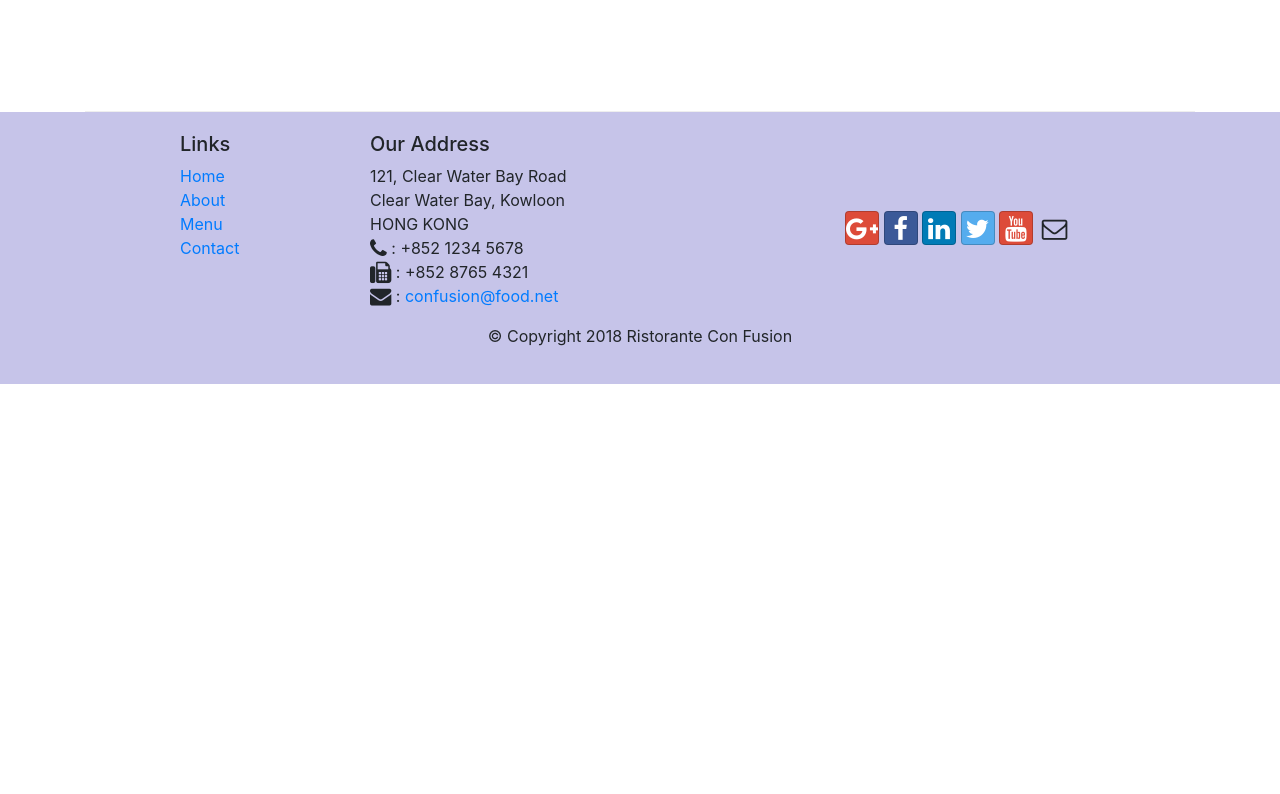
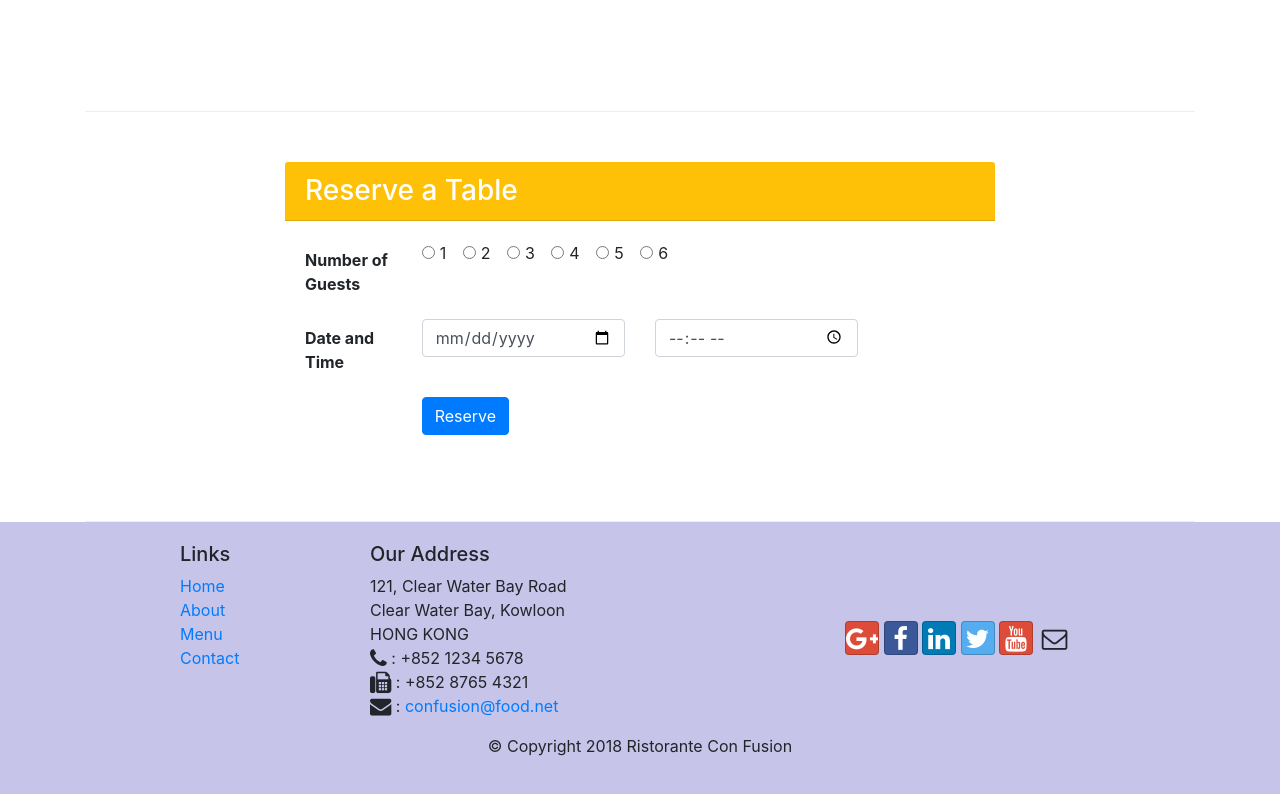
Before and after one commit to maanvendrasingh/frontend-framework, a website: page index.html in a window 1280 px wide. Shown: the part 1422-2216 px from the top of the page. Before the commit the page ends 1806 px from the top, so only its background shows below. Drawn offline with nearby package versions, Linux system fonts and the light colour scheme.

Commit message:
Assignment2

```diff
--- a/index.html
+++ b/index.html
@@ -43,8 +43,11 @@
                     <h1>Ristorante con Fusion</h1>
                     <p class="d-none d-sm-block">We take inspiration from the World's best cuisines, and create a unique fusion experience. Our lipsmacking creations will tickle your culinary senses!</p>
                 </div>
+                <div class="col-12 col-sm-3 align-self-center">
+                    <img src="img/logo.png" class="img-fluid" alt="logo">
+                </div>
                 <div class="col-12 col-sm align-self-center">
-                    <img src="img/logo.png" class="img-fluid" alt="logo">
+                    <a type="button" class="btn btn-warning btn-sm btn-block" href="#Reservetable">Reserve Table</a>
                 </div>
             </div>
         </div>
@@ -73,8 +76,14 @@
                 <h3>This Month's Promotions</h3>
             </div>
             <div class="col-12 col-sm col-md">
-                <h2>Weekend Grand Buffet</h2>
-                <p class="d-none d-sm-block">Featuring mouthwatering combinations with a choice of five different salads, six enticing appetizers, six main entrees and five choicest desserts. Free flowing bubbly and soft drinks. All for just $19.99 per person </p>
+               <div class="media">
+                    <div class="media-body">
+                        <h2 class="mt-0">Weekend Grand Buffet <span class="badge badge-danger">NEW</span></h2>
+                        <p class="d-none d-sm-block">Featuring mouthwatering combinations with a choice of five different salads, six enticing appetizers, six main entrees and five choicest desserts. Free flowing bubbly and soft drinks. All for just $19.99 per person </p>
+                    </div>
+                    <img src="img/buffet.png" alt="Buffet"
+                    class="d-flex ml-3 img-thumbnail align-self-center">
+                </div>
             </div>
         </div>
 
@@ -93,6 +102,73 @@
                     </div>
                 </div>
                 </div>
+        </div>
+
+        <div class="row row-content align-items-center">
+            <div class="col-12 col-sm-8 offset-sm-2">
+                <div class="cards" id="reserveTable">
+                    <h3 class="card-header bg-warning text-white">Reserve a Table</h3>
+                    <div class="card-body">
+                        <form>
+                            <div class="form-group row">
+                                <label for="guest" class="col-sm-2 col-form-label"><strong>Number of Guests</strong></label>
+                                <div class="col-sm-10">
+                                    <div class="form-check form-check-inline">
+                                        <input class="form-check-input" type="radio"
+                                        name="inlineRadioOptions" id="inlineRadio1" value="option1">
+                                        <label class="form-check-label" for="inlineRadio1">1</label>
+                                      </div>
+                                      <div class="form-check form-check-inline">
+                                        <input class="form-check-input" type="radio"
+                                        name="inlineRadioOptions" id="inlineRadio2" value="option2">
+                                        <label class="form-check-label" for="inlineRadio2">2</label>
+                                      </div>
+                                      <div class="form-check form-check-inline">
+                                        <input class="form-check-input" type="radio"
+                                        name="inlineRadioOptions" id="inlineRadio3" value="option3">
+                                        <label class="form-check-label" for="inlineRadio3">3</label>
+                                      </div>
+                                      <div class="form-check form-check-inline">
+                                        <input class="form-check-input" type="radio"
+                                        name="inlineRadioOptions" id="inlineRadio4" value="option4">
+                                        <label class="form-check-label" for="inlineRadio4">4</label>
+                                      </div>
+                                      <div class="form-check form-check-inline">
+                                        <input class="form-check-input" type="radio"
+                                        name="inlineRadioOptions" id="inlineRadio5" value="option5">
+                                        <label class="form-check-label" for="inlineRadio5">5</label>
+                                      </div>
+                                      <div class="form-check form-check-inline">
+                                        <input class="form-check-input" type="radio"
+                                        name="inlineRadioOptions" id="inlineRadio6" value="option6">
+                                        <label class="form-check-label" for="inlineRadio6">6</label>
+                                      </div>
+                                </div>
+                            </div>
+
+                            <div class="form-group row">
+                                <label for="datetime" class="col-sm-2 col-form-label"><strong>Date and Time</strong></label>
+                                <div class="col-12 col-sm-4">
+                                    <input type="date" class="form-control" id="date"
+                        name="date" placeholder="Date">
+                                </div>
+                                <div class="col-12 col-sm-4">
+                                    <input type="time" class="form-control" id="time"
+                        name="time" placeholder="time">
+                                </div>
+                            </div>
+
+                            <div class="form-group row">
+                                <div class="col-sm-10 offset-md-2">
+                                    <button type="submit" class="btn btn-primary">Reserve</button>
+                                </div>
+                            </div>
+
+                        </form>
+                    </div>
+
+                </div>
+            </div>
         </div>
     </div>
 
```
